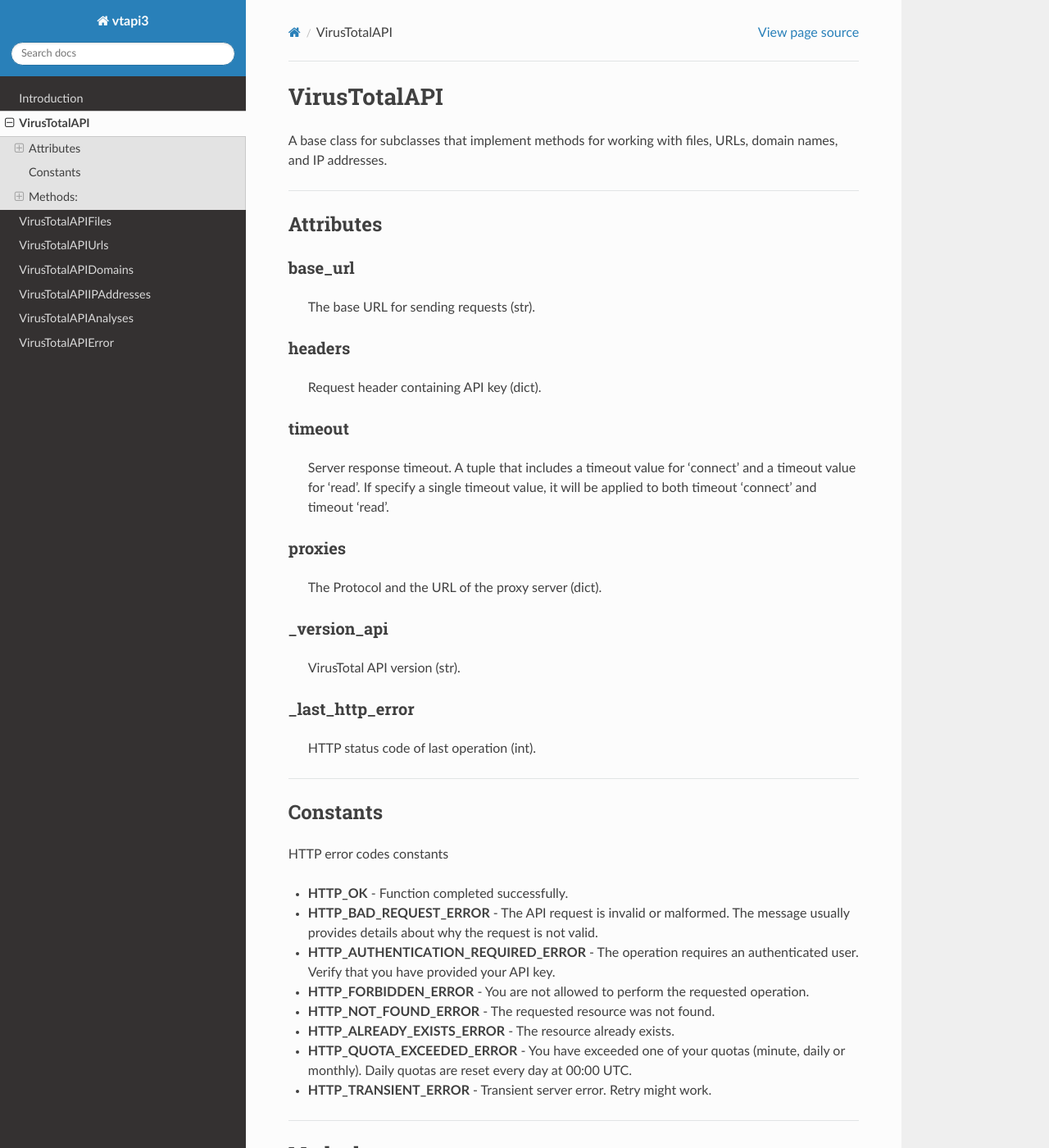
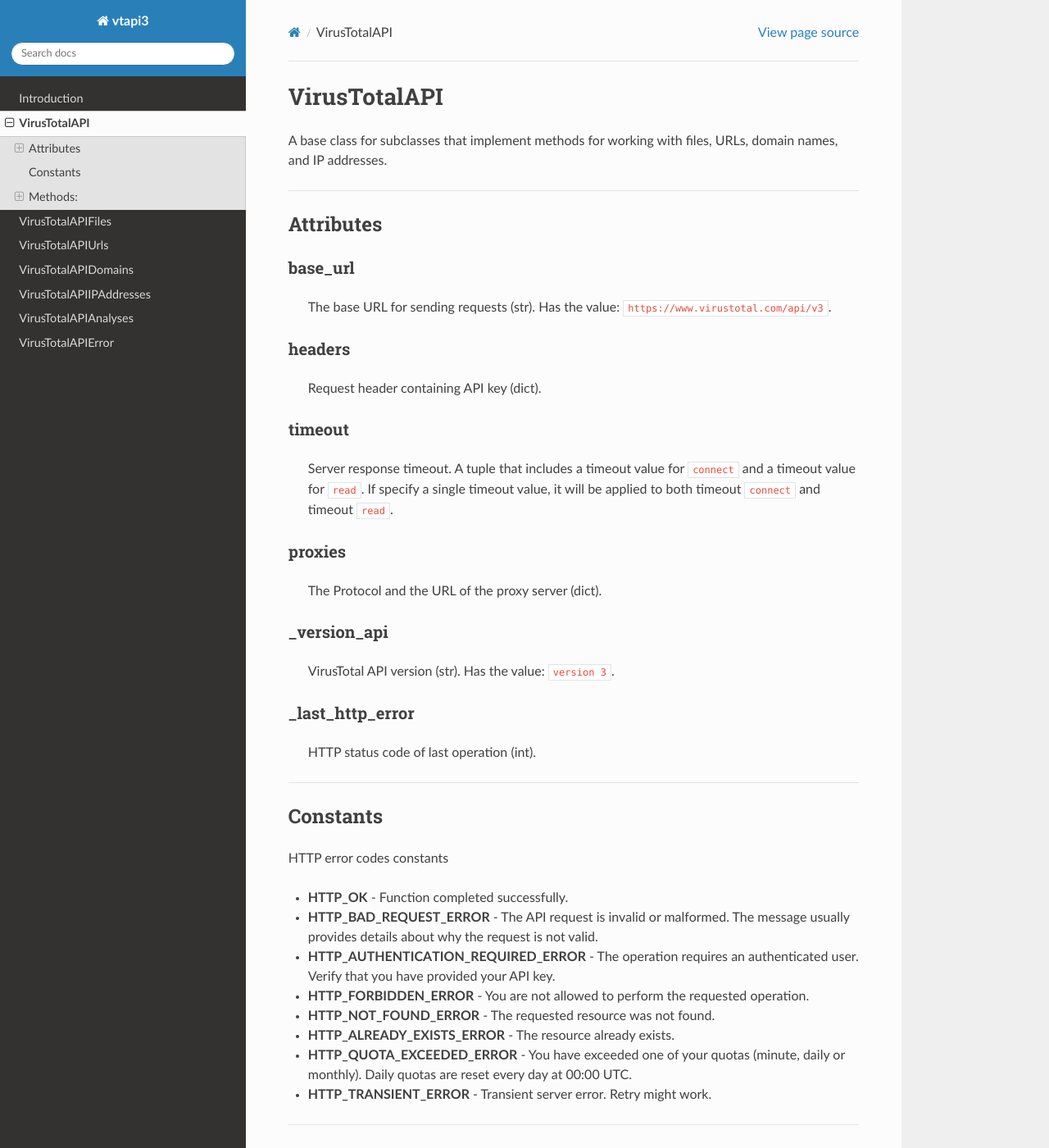
Before and after one commit to drobotun/virustotalapi3, a Sphinx documentation site: the page built from docs/source/base_class.rst, in a window 1280 px wide and 1400 px high. Shown: the whole window at 82% size. Built offline with Sphinx 7.4.7 and the Read the Docs theme 2.0.0, drawn with Linux system fonts in a browser that asks for light colours; some of the changed text lies outside the part shown.

Commit message:
Update base_class.rst

```diff
--- a/docs/source/base_class.rst
+++ b/docs/source/base_class.rst
@@ -10,7 +10,7 @@
 
 base_url
 ~~~~~~~~
-    The base URL for sending requests (str).
+    The base URL for sending requests (str). Has the value: ``https://www.virustotal.com/api/v3``.
 
 headers
 ~~~~~~~
@@ -18,7 +18,7 @@
 
 timeout
 ~~~~~~~
-    Server response timeout. A tuple that includes a timeout value for 'connect' and a timeout value for 'read'. If specify a single timeout value, it will be applied to both timeout 'connect' and timeout 'read'.
+    Server response timeout. A tuple that includes a timeout value for ``connect`` and a timeout value for ``read``. If specify a single timeout value, it will be applied to both timeout ``connect`` and timeout ``read``.
 
 proxies
 ~~~~~~~
@@ -26,7 +26,7 @@
 
 _version_api
 ~~~~~~~~~~~~
-    VirusTotal API version (str).
+    VirusTotal API version (str). Has the value: ``version 3``.
 
 _last_http_error
 ~~~~~~~~~~~~~~~~
@@ -60,7 +60,7 @@
 Arguments:
 """"""""""
 
-- *api_key* : Your API key to access the functions of the service VirusTotal (str).
+- *api_key* : Your API key to access the functions of the service VirusTotal (str). How to get the api key is described in: https://developers.virustotal.com/v3.0/reference#getting-started.
 - *timeout* : Server response timeout (int). Optional.
 - *proxies* : The protocol and the URL of the proxy server (dict). Optional.
 
@@ -76,7 +76,7 @@
 
 Return value:
 """""""""""""
-    String containing API version ("version 3").
+    String containing API version (``version 3``).
 
 Usage:
 """"""
```
